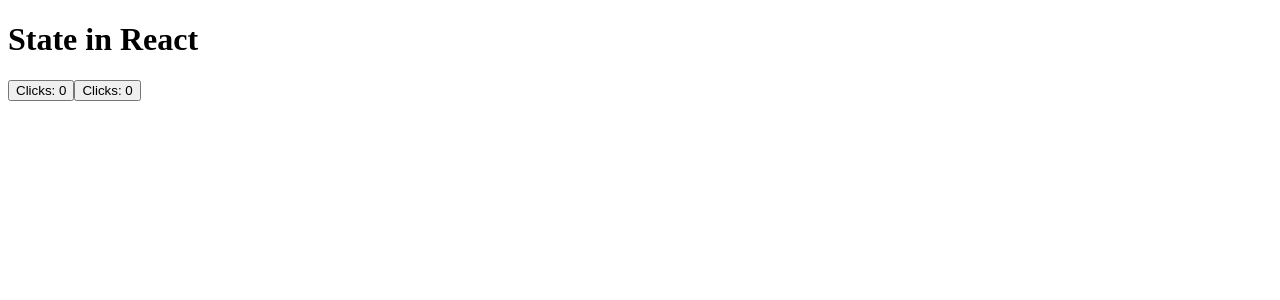
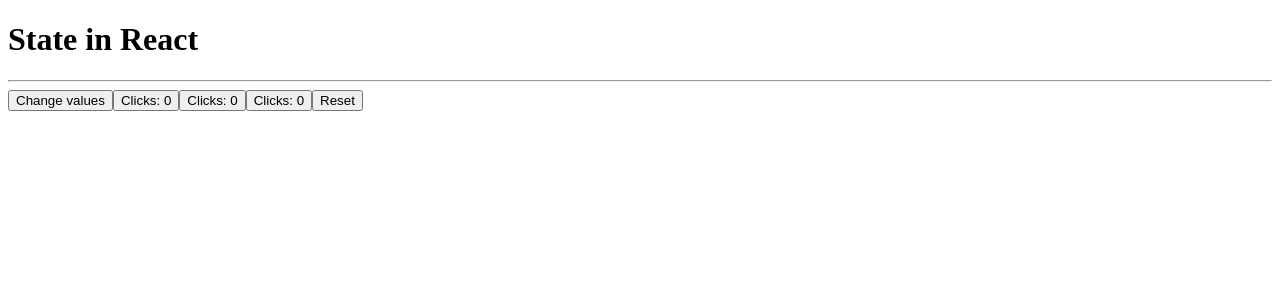
Before and after one commit to FlowMaster83/goit-newreact-repeta-02, a React (Vite) app: page / in a window 1280 px wide. Shown: the top 300 px of the page. Built offline with nearby package versions, Linux system fonts and the light colour scheme.

Commit message:
Update App.jsx

```diff
--- a/src/components/App.jsx
+++ b/src/components/App.jsx
@@ -8,17 +8,38 @@
 
 export default function App() {
   const [clicks, setClicks] = useState(0); // 1. hook
+  const [values, setValues] = useState({
+    a: 1,
+    b: 2,
+    c: 3,
+  });
 
   const handleClick = () => {
     setClicks(clicks + 1);
-  }; // 2. state function
+  };
+
+  const handleReset = () => {
+    setClicks(0);
+  };
+
+  const handleChange = () => {
+    setValues({
+      ...values,
+      b: 5,
+    });
+  };
 
   return (
     <div className={css.container}>
       <h1>State in React</h1>
 
+      <hr />
+      <button onClick={handleChange}>Change values</button>
+
       <ClickCounter value={clicks} onCount={handleClick} />
       <ClickCounter value={clicks} onCount={handleClick} />
+      <ClickCounter value={clicks} onCount={handleClick} />
+      <button onClick={handleReset}>Reset</button>
     </div>
   );
 }
```
